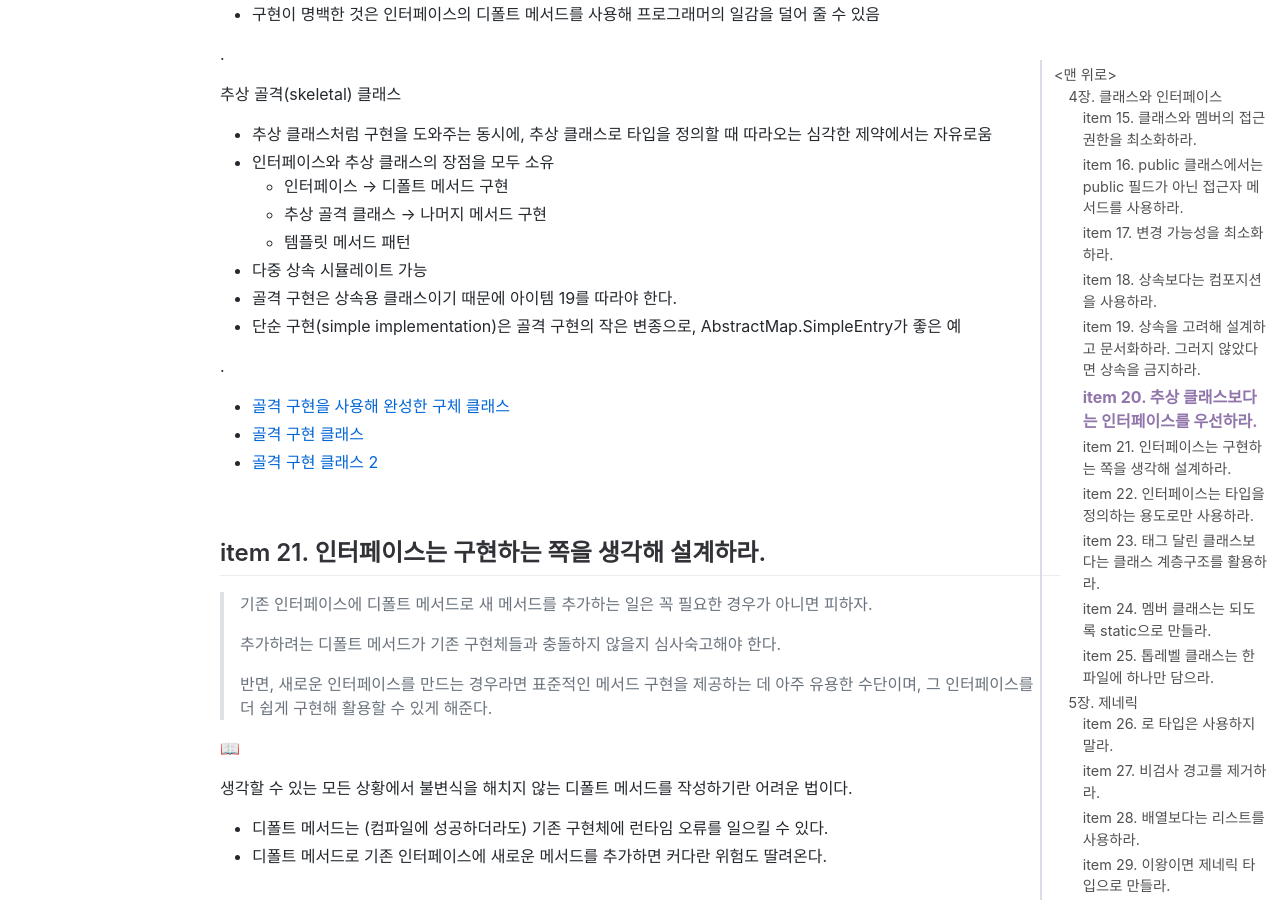
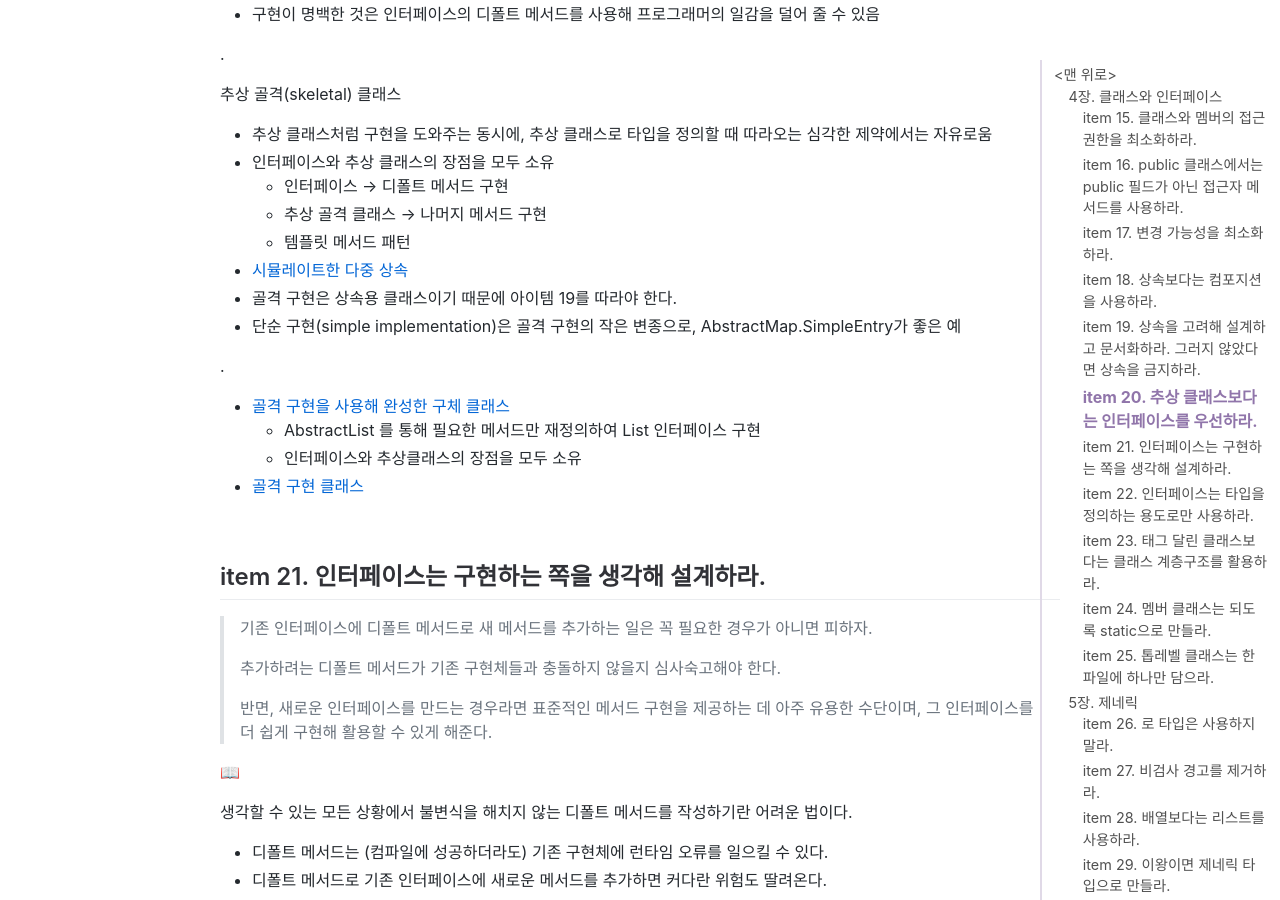
Before and after one commit to jihunparkme/jihunparkme.github.io, a Jekyll site: the page built from _posts/2023-04-22-Effective-Java-Class-Interface-Generics.md, in a window 1280 px wide and 900 px high, scrolled down 8116 px. Built offline with Jekyll 4.4.1, drawn with Linux system fonts in a browser that asks for light colours; nearby versions of some CDN libraries; comment, search, counter and statistics services are not loaded.

Commit message:
[Effective Java] item 20. 추상 클래스보다는 인터페이스를 우선하라.
- 인터페이스와 추상 골격(skeletal) 클래스

```diff
--- a/_posts/2023-04-22-Effective-Java-Class-Interface-Generics.md
+++ b/_posts/2023-04-22-Effective-Java-Class-Interface-Generics.md
@@ -341,15 +341,16 @@ public Complex minus(Complex c) {
   - 인터페이스 → 디폴트 메서드 구현
   - 추상 골격 클래스 → 나머지 메서드 구현
   - 템플릿 메서드 패턴
-- 다중 상속 시뮬레이트 가능
+- [시뮬레이트한 다중 상속]((https://github.com/jihunparkme/Effective-JAVA/blob/main/effective-java-part2/src/main/java/me/whiteship/chapter04/item20/multipleinheritance/MyCat.java))
 - 골격 구현은 상속용 클래스이기 때문에 아이템 19를 따라야 한다.
 - 단순 구현(simple implementation)은 골격 구현의 작은 변종으로, AbstractMap.SimpleEntry가 좋은 예
 
 .
 
 - [골격 구현을 사용해 완성한 구체 클래스](https://github.com/WegraLee/effective-java-3e-source-code/blob/master/src/effectivejava/chapter4/item20/IntArrays.java)
+  - AbstractList 를 통해 필요한 메서드만 재정의하여 List 인터페이스 구현
+  - 인터페이스와 추상클래스의 장점을 모두 소유
 - [골격 구현 클래스](https://github.com/WegraLee/effective-java-3e-source-code/blob/master/src/effectivejava/chapter4/item20/AbstractMapEntry.java)
-- [골격 구현 클래스 2](https://github.com/jihunparkme/Effective-JAVA/blob/main/effective-java-part2/src/main/java/me/whiteship/chapter04/item20/multipleinheritance/MyCat.java)
 
 <br>
 
```
